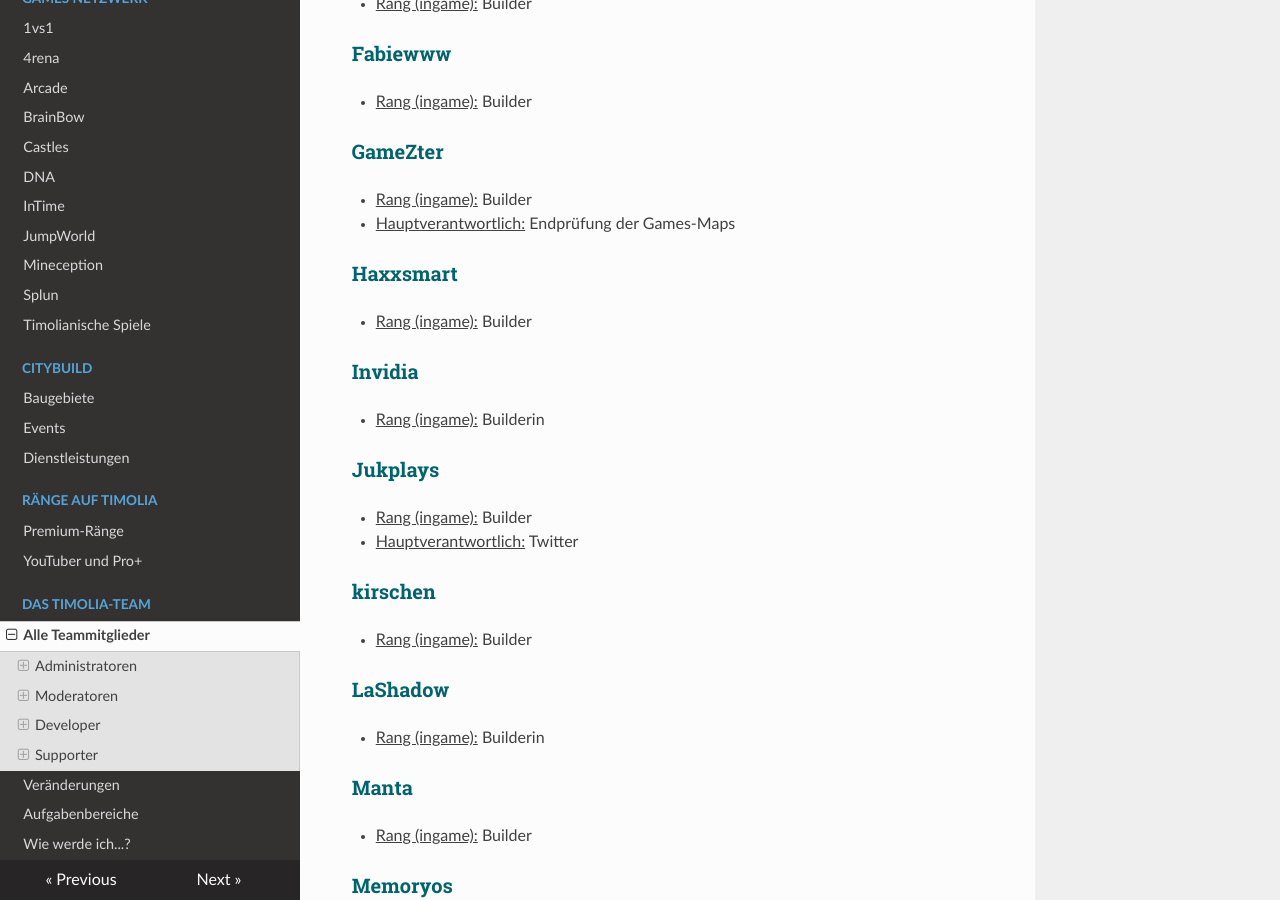
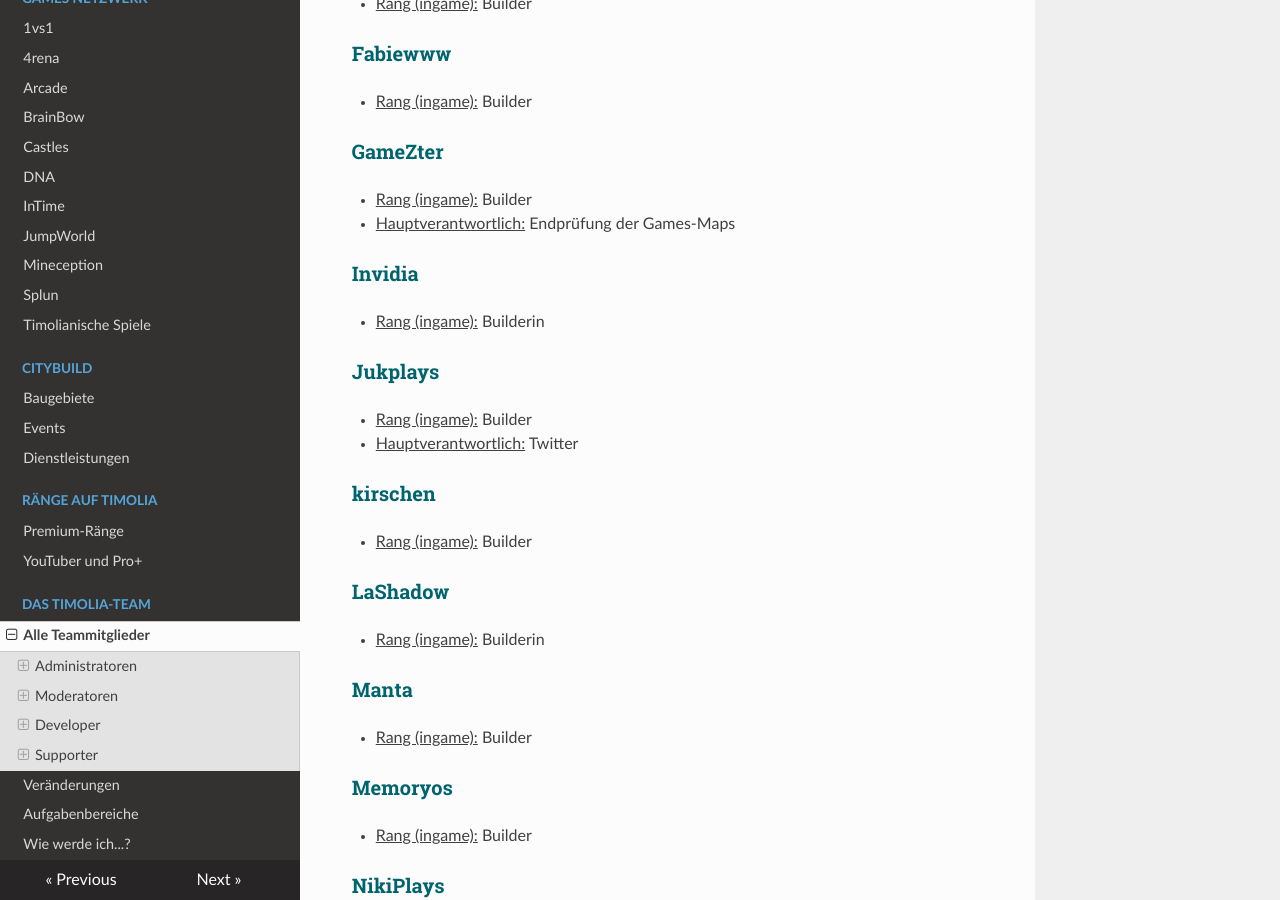
Before and after one commit to TimoliaDE/HowTo, an MkDocs documentation site: the page built from docs/team/members.md, in a window 1280 px wide and 900 px high, scrolled down 13088 px. Built offline with MkDocs 1.6.1, drawn with Linux system fonts in a browser that asks for light colours; nearby versions of some CDN libraries; old or Windows-style settings are respelled for this version of MkDocs.

Commit message:
Haxxsmart kein Builder mehr (members, changes)

```diff
--- a/docs/team/members.md
+++ b/docs/team/members.md
@@ -418,9 +418,6 @@ Sie sind für die Arenen und Maps des Timolia-Netzwerkes verantwortlich und entw
 - <u>Rang (ingame):</u> Builder
 - <u>Hauptverantwortlich:</u> Endprüfung der Games-Maps
 
-### <strong><span style="color:#00646F">Haxxsmart</span></strong>
-- <u>Rang (ingame):</u> Builder
-
 ###<strong><span style="color:#00646F">Invidia</span></strong>
 - <u>Rang (ingame):</u> Builderin
 
```
Also changed, not shown: docs/team/changes.md (+1 -0 lines).
